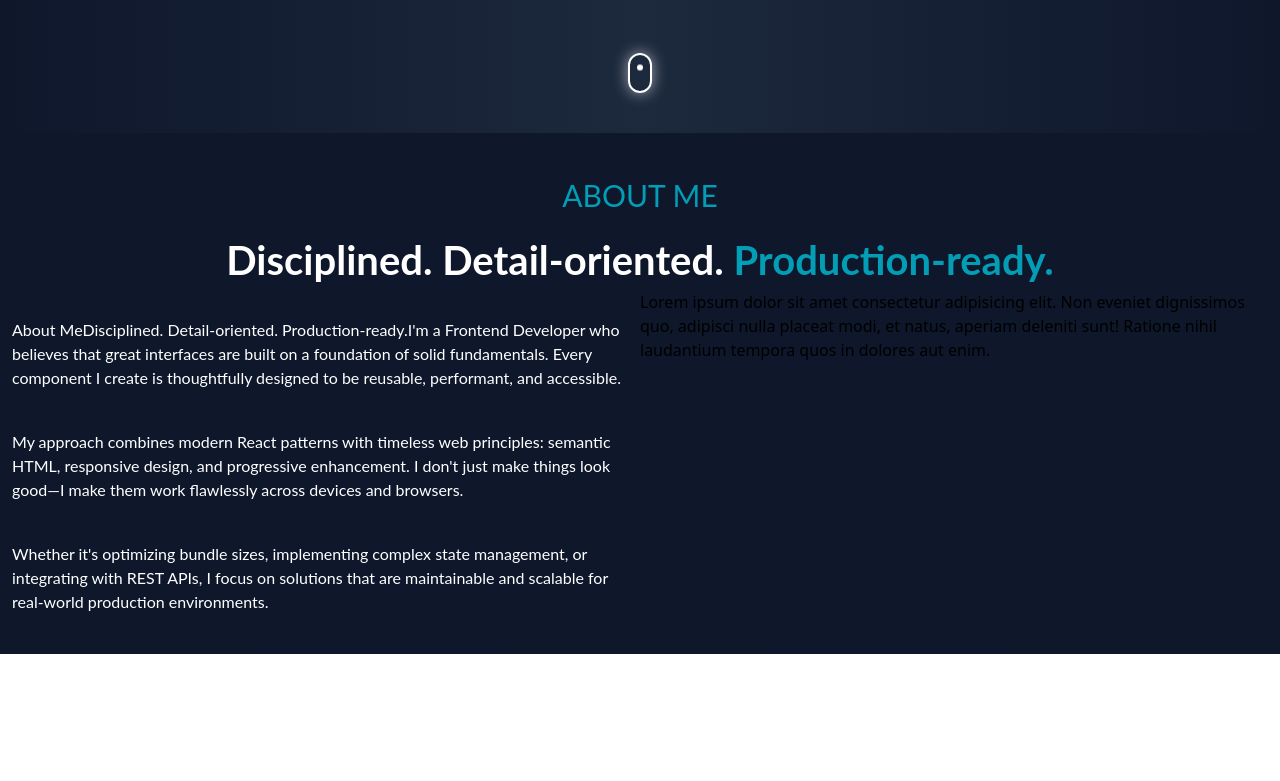
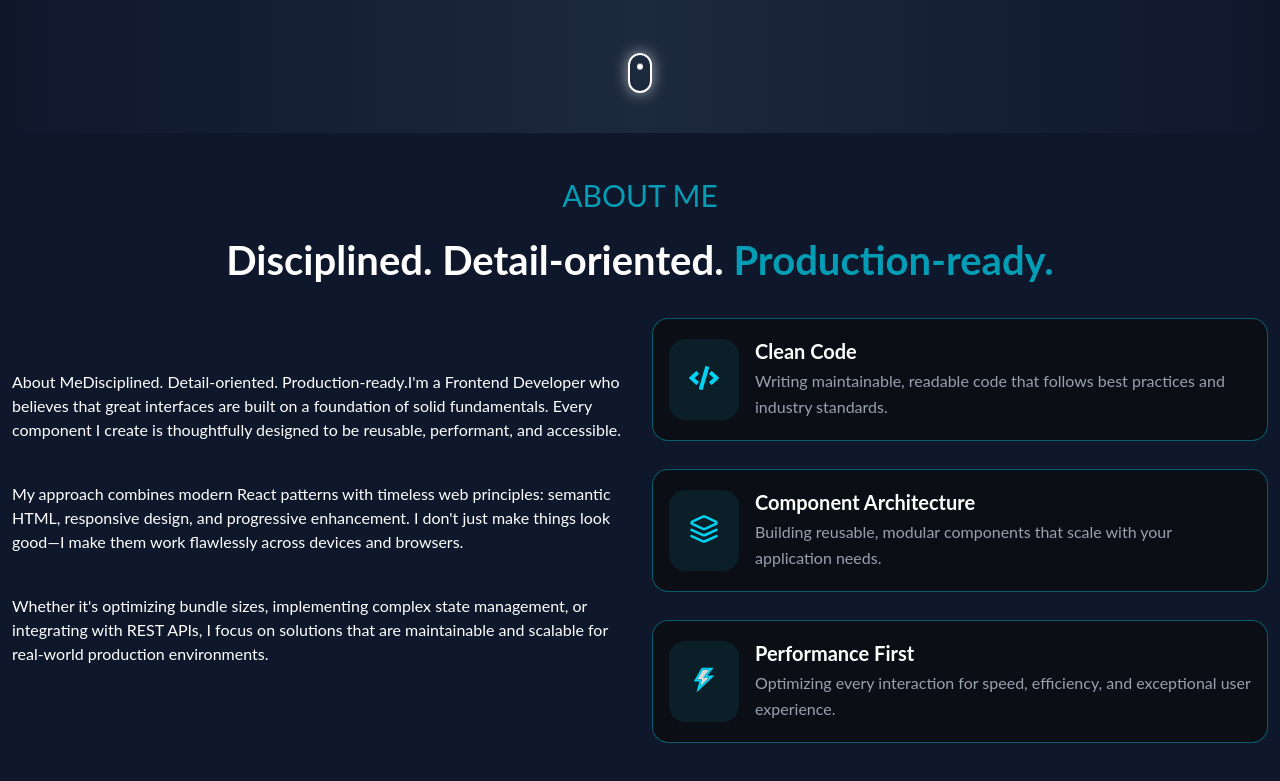
Before and after one commit to Mansur1075/MY-PROTFOLIOY-2, a React (Vite) app: page / in a window 1280 px wide. Shown: the part 765-1546 px from the top of the page. Before the commit the page ends 1419 px from the top, so only its background shows below. Built offline with nearby package versions, Linux system fonts and the light colour scheme.

Commit message:
my-porotfoliyo about part 100%

```diff
--- a/src/componntes/About.jsx
+++ b/src/componntes/About.jsx
@@ -1,5 +1,8 @@
 import React from 'react'
 import Container from './Container'
+import { FaCode } from 'react-icons/fa'
+import { LuLayers } from 'react-icons/lu'
+import { AiTwotoneThunderbolt } from 'react-icons/ai'
 
 const About = () => {
     return (
@@ -10,8 +13,8 @@ const About = () => {
                         <h4 className='text-[30px] font-lato text-[#039DB5]'>ABOUT ME</h4>
                         <h3 className='text-[40px] text-white font-bold font-lato pt-3'>Disciplined. Detail-oriented. <span className=' font-bold font-lato text-[40px] text-[#039DB5]'>Production-ready.</span></h3>
                     </div>
-                    <div className=" flex">
-                        <div className=" flex flex-col gap-10 pt-7 w-6/12">
+                    <div className=" flex gap-6">
+                        <div className=" flex flex-col gap-10 pt-20 w-6/12">
                             <p className=' text-white text-[16px] font-lato'>
                                 About MeDisciplined. Detail-oriented. Production-ready.I'm a
                                 Frontend Developer who believes that great interfaces are
@@ -32,7 +35,45 @@ const About = () => {
                                 maintainable and scalable for real-world production environments.</p>
                         </div>
                         <div className="w-6/12">
-                       <p>Lorem ipsum dolor sit amet consectetur adipisicing elit. Non eveniet dignissimos quo, adipisci nulla placeat modi, et natus, aperiam deleniti sunt! Ratione nihil laudantium tempora quos in dolores aut enim.</p>
+                            <div className="group flex gap-4 w-full px-4 py-5 mt-7 bg-[#0B0E14] border hover:scale-102 ease-in-out duration-300 border-[#00D3F3]/40 rounded-2xl transition-all duration-300 hover:border-[#00D3F3] hover:shadow-[0_0_25px_rgba(0,211,243,0.15)]">
+                                <div className="pt-6 px-5 pb-2 bg-[#0A1F28] text-3xl text-[#00D3F3] rounded-2xl transition-all duration-300  group-hover:shadow-[0_0_20px_rgba(0,211,243,0.4)]">
+                                    <FaCode />
+                                </div>
+                                <div>
+                                    <p className="text-[20px] text-white font-bold font-lato leading-tight">
+                                        Clean Code
+                                    </p>
+                                    <p className="mt-1 text-[16px] font-lato text-gray-400 leading-relaxed">
+                                        Writing maintainable, readable code that follows best practices and industry standards.
+                                    </p>
+                                </div>
+                            </div>
+                            <div className="group flex gap-4 w-full px-4 py-5 mt-7 bg-[#0B0E14] border hover:scale-102 ease-in-out duration-300 border-[#00D3F3]/40 rounded-2xl transition-all duration-300 hover:border-[#00D3F3] hover:shadow-[0_0_25px_rgba(0,211,243,0.15)]">
+                                <div className="pt-6 px-5 pb-2 bg-[#0A1F28] text-3xl text-[#00D3F3] rounded-2xl transition-all duration-300  group-hover:shadow-[0_0_20px_rgba(0,211,243,0.4)]">
+                                   <LuLayers />
+                                </div>
+                                <div>
+                                    <p className="text-[20px] text-white font-bold font-lato leading-tight">
+                                       Component Architecture
+                                    </p>
+                                    <p className="mt-1 text-[16px] font-lato text-gray-400 leading-relaxed">
+                                       Building reusable, modular components that scale with your application needs.
+                                    </p>
+                                </div>
+                            </div>
+                            <div className="group flex gap-4 w-full px-4 py-5 mt-7 bg-[#0B0E14] border hover:scale-102 ease-in-out duration-300 border-[#00D3F3]/40 rounded-2xl transition-all hover:border-[#00D3F3] hover:shadow-[0_0_25px_rgba(0,211,243,0.15)]">
+                                <div className="pt-6 px-5 pb-2 bg-[#0A1F28] text-3xl text-[#00D3F3] rounded-2xl transition-all duration-300  group-hover:shadow-[0_0_20px_rgba(0,211,243,0.4)]">
+                                   <AiTwotoneThunderbolt />
+                                </div>
+                                <div>
+                                    <p className="text-[20px] text-white font-bold font-lato leading-tight">
+                                        Performance First
+                                    </p>
+                                    <p className="mt-1 text-[16px] font-lato text-gray-400 leading-relaxed">
+                                        Optimizing every interaction for speed, efficiency, and exceptional user experience.
+                                    </p>
+                                </div>
+                            </div>
                         </div>
                     </div>
                 </div>
```
Lines whose indentation alone changed are shown as unchanged.
